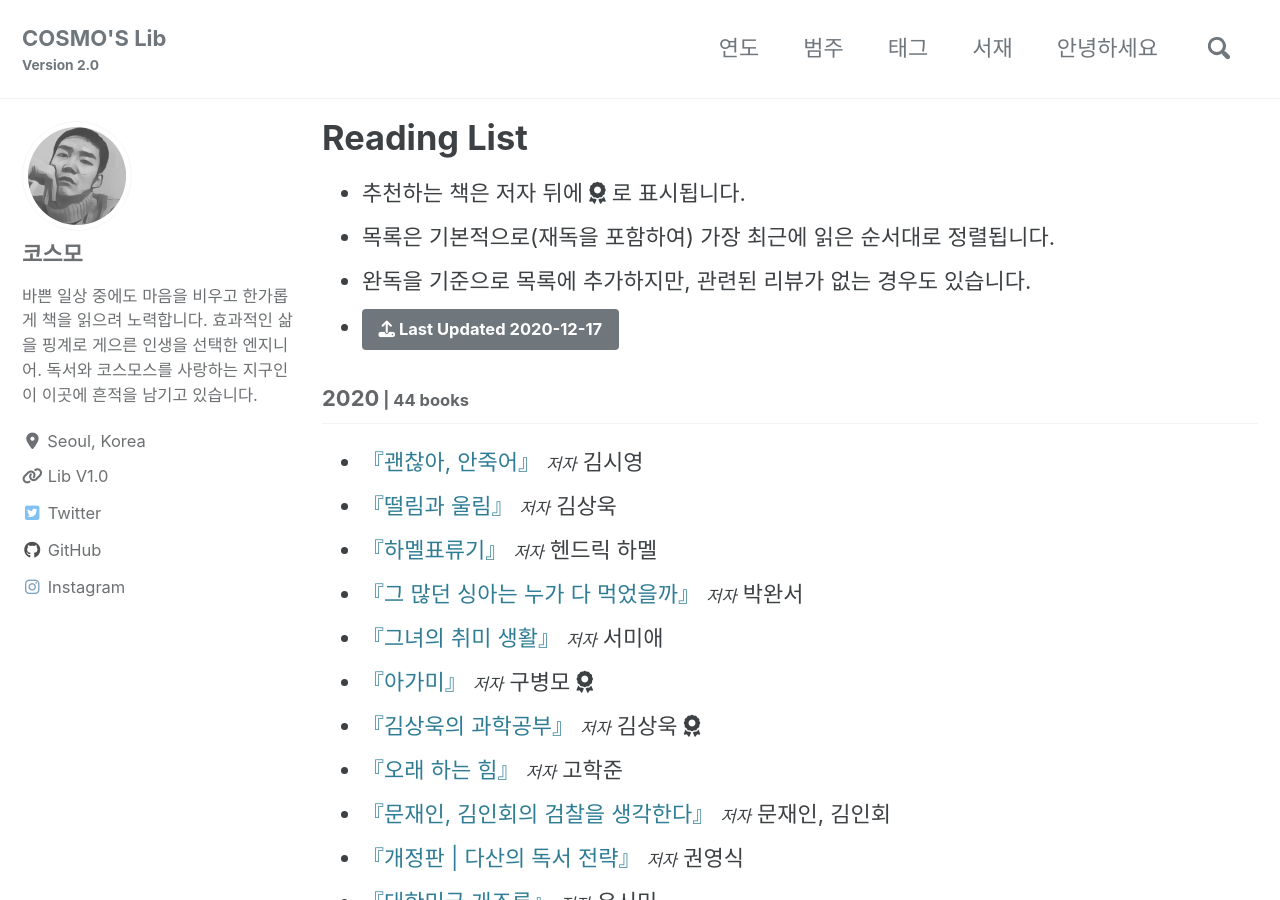
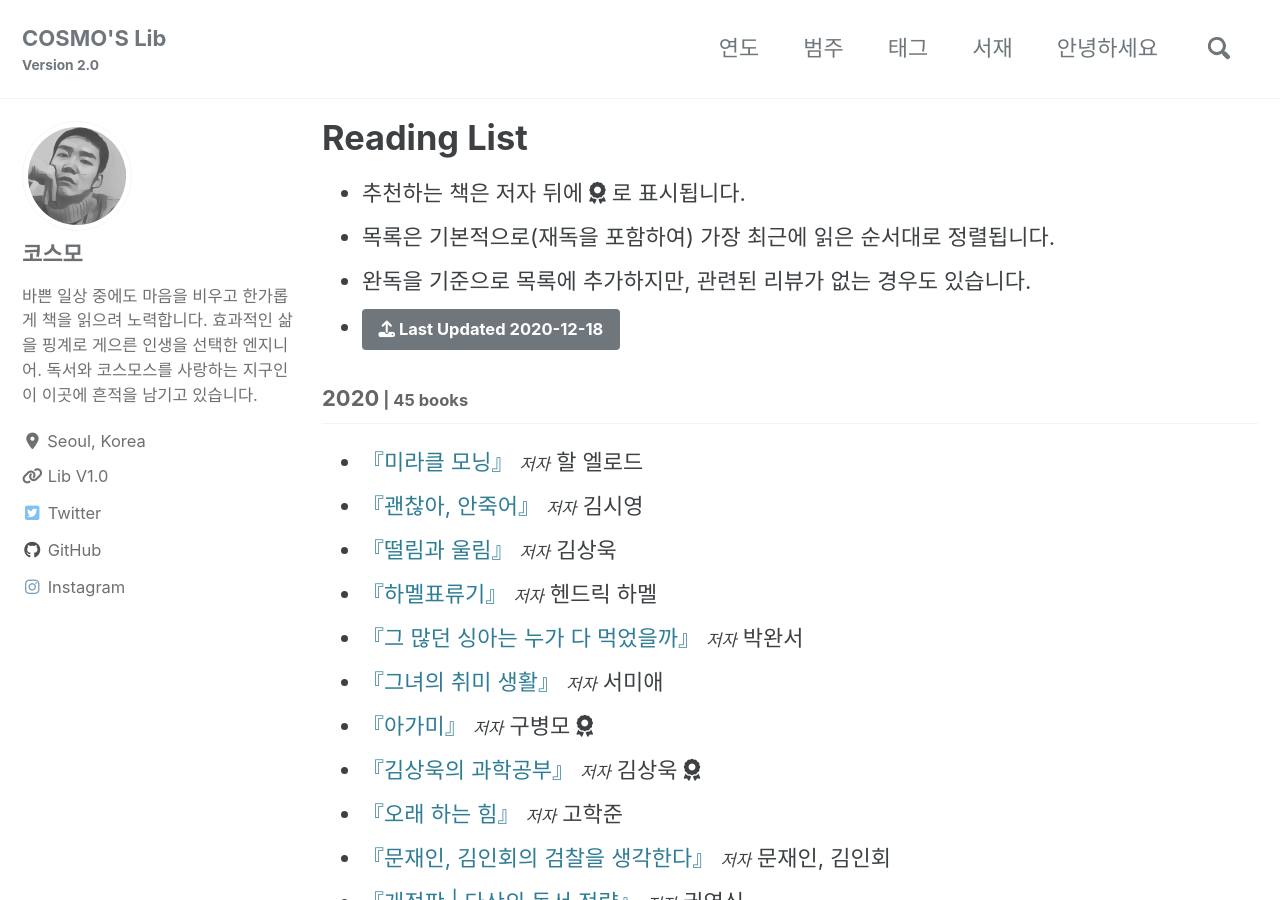
Before and after one commit to deftone2000/cosmo-s-archive, a Jekyll site: the page built from _pages/reading-list.html, in a window 1280 px wide and 900 px high. Built offline with Jekyll 4.4.1, drawn with Linux system fonts in a browser that asks for light colours; cached includes are drawn as plain includes; nearby versions of some CDN libraries; comment, search, counter and statistics services are not loaded; a style sheet for code colours, icons or effects is not loaded.

Commit message:
no message

```diff
--- a/_data/reading.yml
+++ b/_data/reading.yml
@@ -1,7 +1,17 @@
-lastupdate: 2020-12-17
+lastupdate: 2020-12-18
 list:
   - year: "2020"
     books:
+
+      - title: "미라클 모닝"
+        ori_title:
+        author: 할 엘로드
+        post_title:
+        cover: https://img.ridicdn.net/cover/1890000017/xxlarge
+        trans: 김현수
+        pub: 한빛비즈 출판
+        pub_info: 2016.03.22. 전자책 출간
+        post_link:
 
       - title: "괜찮아, 안죽어"
         ori_title:
```
